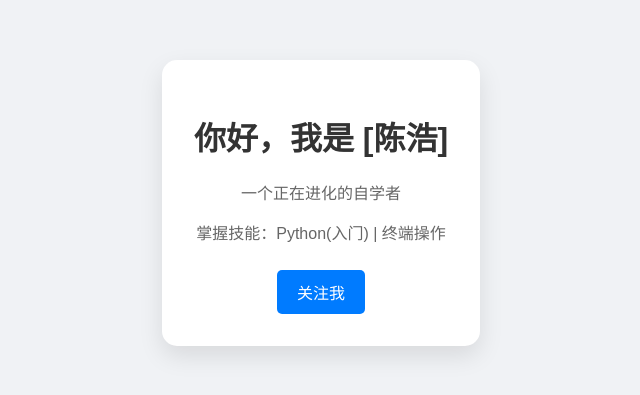
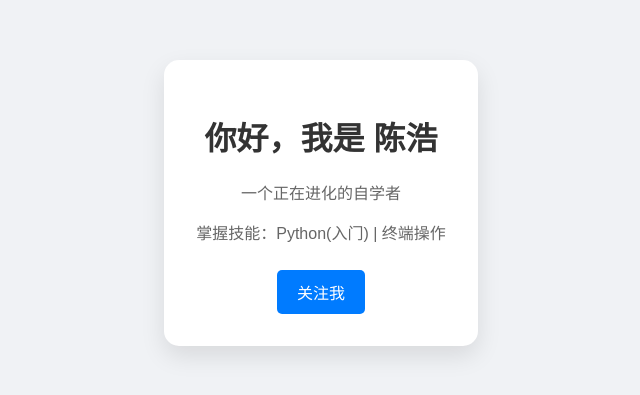
Before and after one commit to 1fkds/my-website, a plain HTML site: page index.html in a window 1280 px wide. Shown: the part 205-600 px from the top of the page, without its empty margins (319-959 px from the left). Drawn offline with Linux system fonts and the light colour scheme.

Commit message:
Update header text in index.html

```diff
--- a/index.html
+++ b/index.html
@@ -13,7 +13,7 @@
 </head>
 <body>
     <div class="card">
-        <h1>你好，我是 [陈浩]</h1>
+        <h1>你好，我是 陈浩</h1>
         <p>一个正在进化的自学者</p>
         <p>掌握技能：Python(入门) | 终端操作</p>
         <a href="#" class="btn">关注我</a>
```
